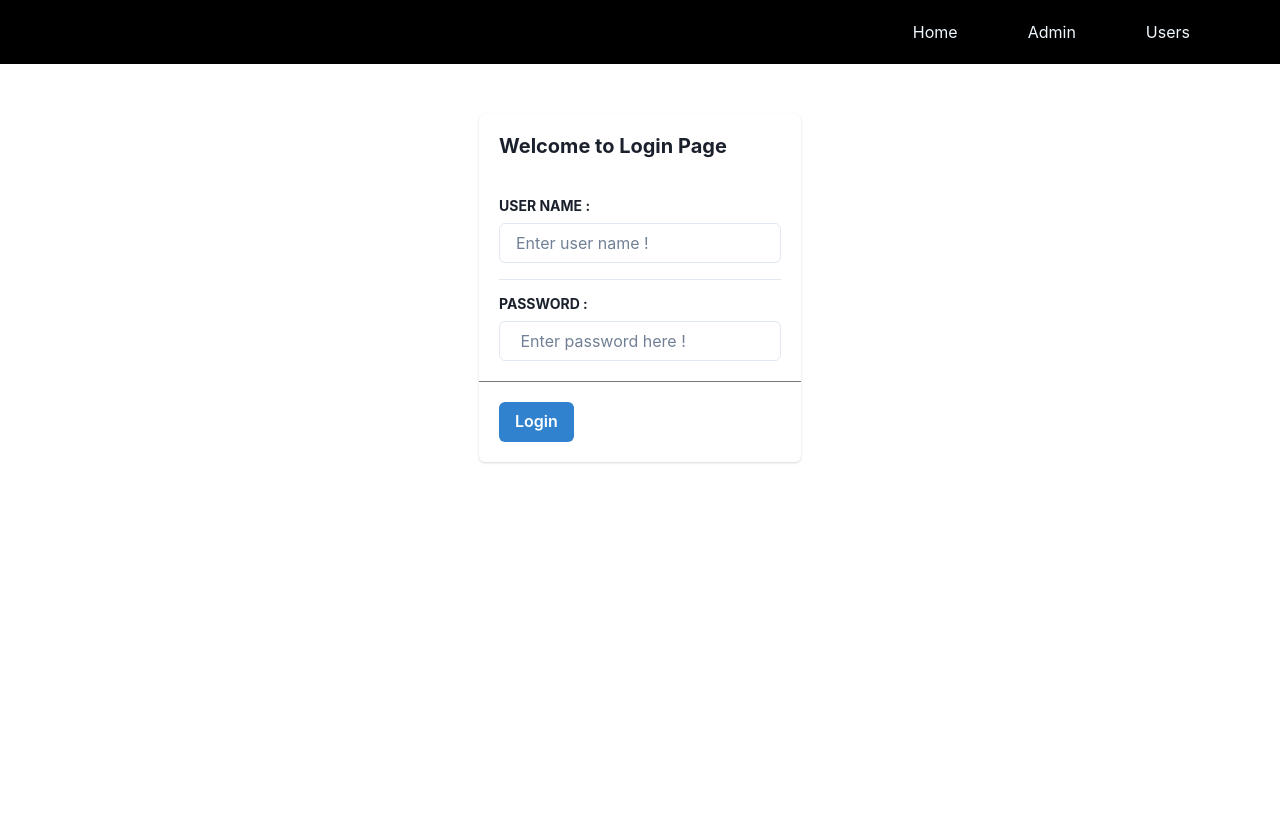
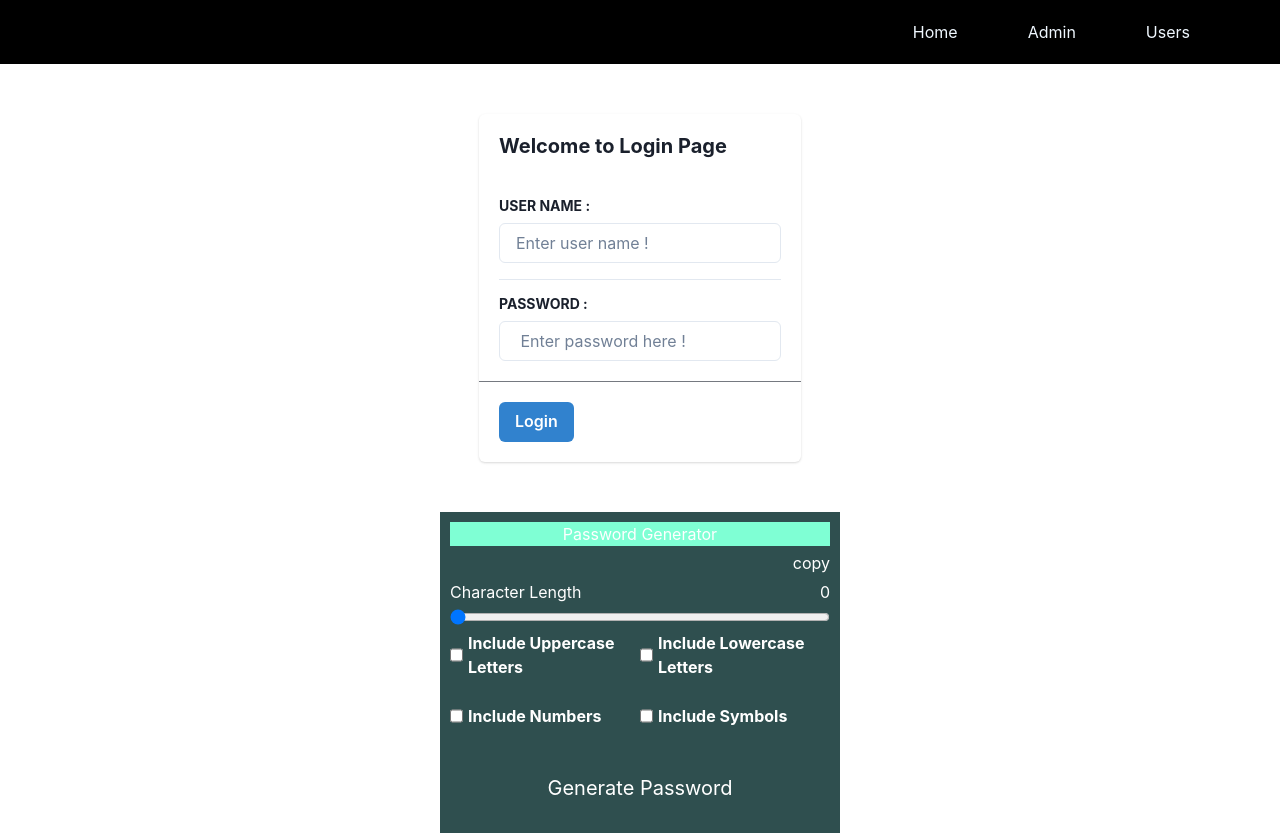
Before and after one commit to Anand-1/full-fledged-app, a React (Create React App) app: page /login in a window 1280 px wide. Before the commit the page ends 800 px from the top, so only its background shows below. Built offline with nearby package versions, Linux system fonts and the light colour scheme.

Commit message:
password generator added

```diff
--- a/src/Components/Admin/Login/Login.css
+++ b/src/Components/Admin/Login/Login.css
@@ -3,6 +3,10 @@
   justify-content: center;
 }
 
+.password-generator-section {
+  display: flex;
+  justify-content: center;
+}
 .add-margin-top {
   margin-top: 50px;
 }
--- a/src/Components/Admin/Login/Login.tsx
+++ b/src/Components/Admin/Login/Login.tsx
@@ -14,6 +14,7 @@ import {
 } from "@chakra-ui/react";
 import "./Login.css";
 import { useNavigate } from "react-router-dom";
+import PasswordGenerator from "../PasswordGenerator/PasswordGenerator";
 const Login = () => {
   const navigate = useNavigate();
   const [username, setUsername] = useState("");
@@ -72,6 +73,9 @@ const Login = () => {
           </CardFooter>
         </Card>
       </div>
+      <div className="password-generator-section">
+        <PasswordGenerator />
+      </div>
     </>
   );
 };
--- /dev/null
+++ b/src/Components/Admin/PasswordGenerator/Button.tsx
@@ -0,0 +1,9 @@
+const Button = ({ onClick, text, customClass }: any) => {
+  return (
+    <button className={customClass} onClick={onClick}>
+      {text}
+    </button>
+  );
+};
+
+export default Button;
--- /dev/null
+++ b/src/Components/Admin/PasswordGenerator/CheckBox.tsx
@@ -0,0 +1,10 @@
+const Checkbox = (props: any) => {
+  return (
+    <div>
+      <input type="checkbox" onChange={props.onChange} checked={props.state} />
+      <label>{props.title}</label>
+    </div>
+  );
+};
+
+export default Checkbox;
--- /dev/null
+++ b/src/Components/Admin/PasswordGenerator/PasswordGenerator.css
@@ -0,0 +1,59 @@
+.generator-section {
+  background-color: darkslategray;
+  color: white;
+  margin-top: 50px;
+  padding: 10px;
+  width: 400px;
+}
+.password-box {
+  background-color: aquamarine;
+  text-align: center;
+}
+
+.header {
+  display: flex;
+  justify-content: space-between;
+  margin-top: 5px;
+}
+
+.button-box {
+  background-color: aqua;
+  padding: 5px;
+  border-radius: 5px;
+  cursor: pointer;
+}
+.input-range {
+  width: -webkit-fill-available;
+  margin-top: 5px;
+}
+
+.checkboxes {
+  display: grid;
+  grid-template-columns: auto auto;
+  font-size: 16px;
+  font-weight: 700;
+  color: white;
+}
+
+.checkboxes div {
+  display: flex;
+  gap: 5px;
+  padding-bottom: 25px;
+}
+
+.generateBtn {
+  width: 100%;
+  font-size: 20px;
+  padding: 20px;
+}
+
+.button-box {
+  padding: 10px;
+  border-radius: 5px;
+  border: none;
+  background-color: #2a8b8b;
+  color: white;
+  text-transform: uppercase;
+  font-weight: 700;
+  cursor: pointer;
+}
--- /dev/null
+++ b/src/Components/Admin/PasswordGenerator/PasswordGenerator.tsx
@@ -0,0 +1,85 @@
+import React, { useState } from "react";
+import "./PasswordGenerator.css";
+import Checkbox from "./CheckBox";
+import usePasswordGenerator from "./password-generator";
+import Button from "./Button";
+const PasswordGenerator = () => {
+  const [length, setLength] = useState(Number);
+  const [checkboxData, setCheckboxData] = useState([
+    { title: "Include Uppercase Letters", state: false },
+    { title: "Include Lowercase Letters", state: false },
+    { title: "Include Numbers", state: false },
+    { title: "Include Symbols", state: false },
+  ]);
+  const [copied, setCopied] = useState(false);
+
+  const handleCheckboxChange = (i: any) => {
+    const updatedCheckboxData = [...checkboxData];
+    updatedCheckboxData[i].state = !updatedCheckboxData[i].state;
+    setCheckboxData(updatedCheckboxData);
+  };
+
+  const handleCopy = () => {
+    navigator.clipboard.writeText(password);
+    setCopied(true);
+
+    setTimeout(() => {
+      setCopied(false);
+    }, 1000);
+  };
+
+  const { password, errorMessage, generatePassword } = usePasswordGenerator();
+  return (
+    <>
+      <div className="generator-section">
+        <div className="password-box">Password Generator</div>
+        <div className="header">
+          <div className="password">{password}</div>
+          <div className="copybtn">
+            <Button
+              text={copied ? "Copied" : "copy"}
+              onClick={handleCopy}
+              customClass="copyBtn"
+            />
+          </div>
+        </div>
+        <div className="header">
+          <div>Character Length</div>
+          <div>
+            <label>{length}</label>
+          </div>
+        </div>
+        <div>
+          <input
+            type="range"
+            className="input-range"
+            min="4"
+            max="20"
+            value={length}
+            onChange={(e) => setLength(Number(e.target.value))}
+          />
+        </div>
+        <div className="checkboxes">
+          {checkboxData.map((checkbox, index) => {
+            return (
+              <Checkbox
+                key={index}
+                title={checkbox.title}
+                onChange={() => handleCheckboxChange(index)}
+                state={checkbox.state}
+              />
+            );
+          })}
+        </div>
+        <Button
+          className="button-box"
+          text="Generate Password"
+          customClass="generateBtn"
+          onClick={() => generatePassword(checkboxData, length)}
+        />
+      </div>
+    </>
+  );
+};
+
+export default PasswordGenerator;
--- /dev/null
+++ b/src/Components/Admin/PasswordGenerator/password-generator.tsx
@@ -0,0 +1,54 @@
+import { useState } from "react";
+
+const usePasswordGenerator = () => {
+  const [password, setPassword] = useState("");
+  const [errorMessage, setErrorMessage] = useState("");
+
+  const generatePassword = (checkboxData: any, length: number) => {
+    console.log(checkboxData);
+    console.log(length);
+    let charset = "",
+      generatedPassword = "";
+
+    const selectedOption = checkboxData.filter(
+      (checkbox: any) => checkbox.state
+    );
+
+    if (selectedOption.length === 0) {
+      setErrorMessage("Select at least one option.");
+      setPassword("");
+      return;
+    }
+
+    selectedOption.forEach((option: any) => {
+      switch (option.title) {
+        case "Include Uppercase Letters":
+          charset += "ABCDEFGHIJKLMNOPQRSTUVWXYZ";
+          break;
+        case "Include Lowercase Letters":
+          charset += "abcdefghijklmnopqrstuvwxyz";
+          break;
+        case "Include Numbers":
+          charset += "0123456789";
+          break;
+        case "Include Symbols":
+          charset += "!@#$%^&*()";
+          break;
+        default:
+          break;
+      }
+    });
+
+    for (let i = 0; i < length; i++) {
+      const randomIndex = Math.floor(Math.random() * charset.length);
+      generatedPassword += charset[randomIndex];
+    }
+
+    setPassword(generatedPassword);
+    setErrorMessage("");
+  };
+
+  return { password, errorMessage, generatePassword };
+};
+
+export default usePasswordGenerator;
```
